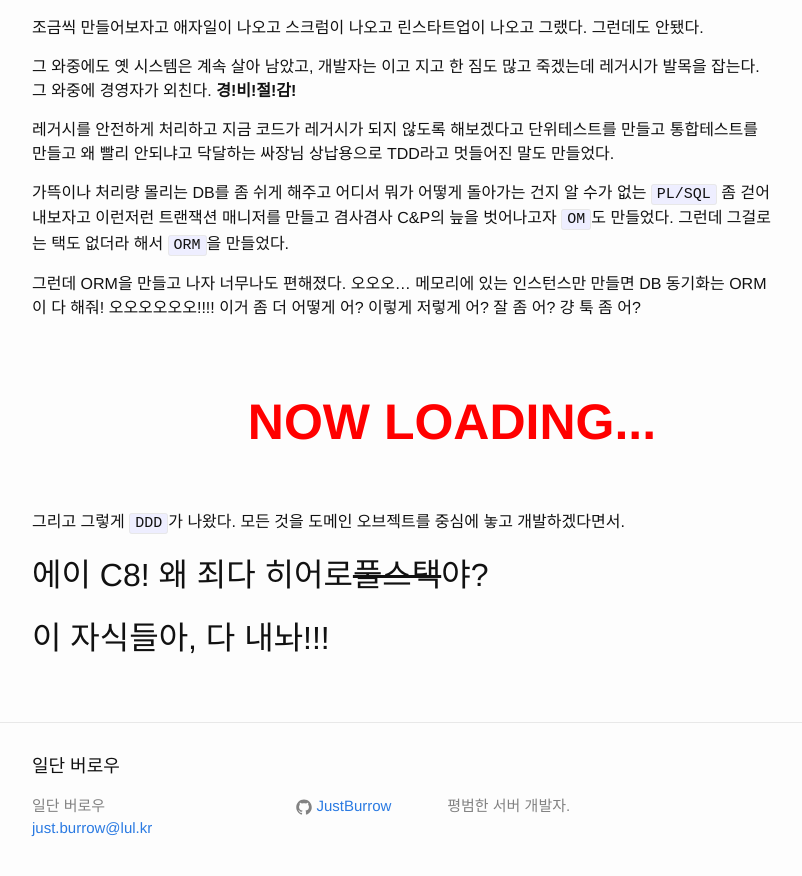
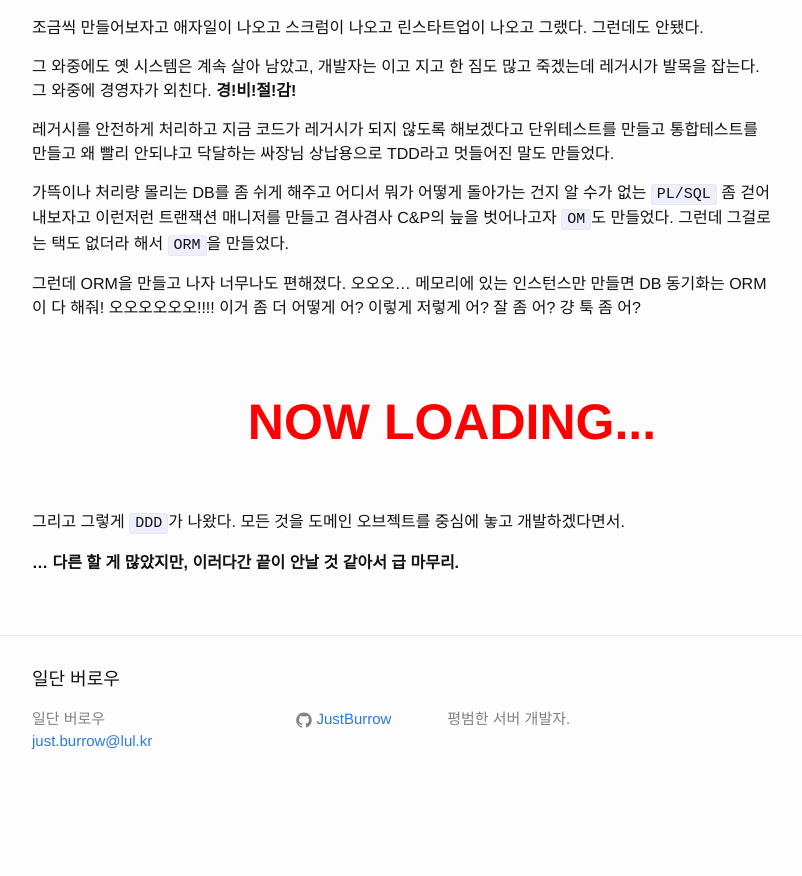
Before and after one commit to JustBurrow/JustBurrow.github.io, a Jekyll site: the page built from _posts/2016-12-22-about-microservice.markdown, in a window 1280 px wide and 900 px high, scrolled down 4757 px. Shown: the top 876 px of the window, without its empty margins (238-1040 px from the left). Built offline with Jekyll 4.4.1, drawn with Linux system fonts in a browser that asks for light colours; after the commit the page ends 5570 px from its top, so only the background shows below that; some of the changed text lies outside the part shown.

Commit message:
(EDIT) 급 마무리.
나중에 다시 써야겠다. 긴 글은 어렵네.

```diff
--- a/_posts/2016-11-29-about-microservice.markdown
+++ b/_posts/2016-12-22-about-microservice.markdown
@@ -100,6 +100,4 @@ LXC로 OS컨테이너를 만들어도 그 안에선 시스템을 다뤄야 합
 
 그리고 그렇게 `DDD`가 나왔다. 모든 것을 도메인 오브젝트를 중심에 놓고 개발하겠다면서.
 
-## 에이 C8! 왜 죄다 히어로~~풀스택~~야?
-
-## 이 자식들아, 다 내놔!!!
+**... 다른 할 게 많았지만, 이러다간 끝이 안날 것 같아서 급 마무리.**
```
